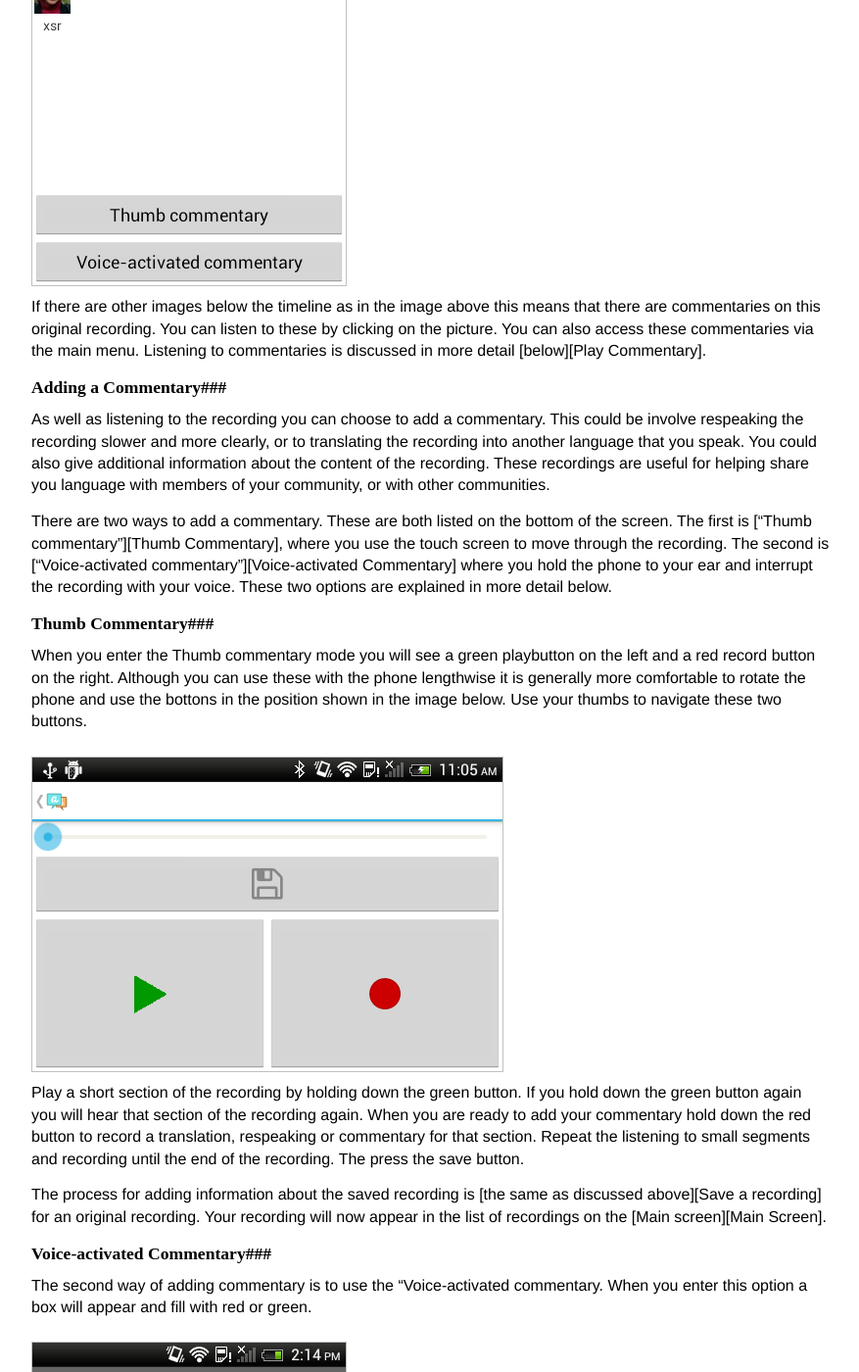
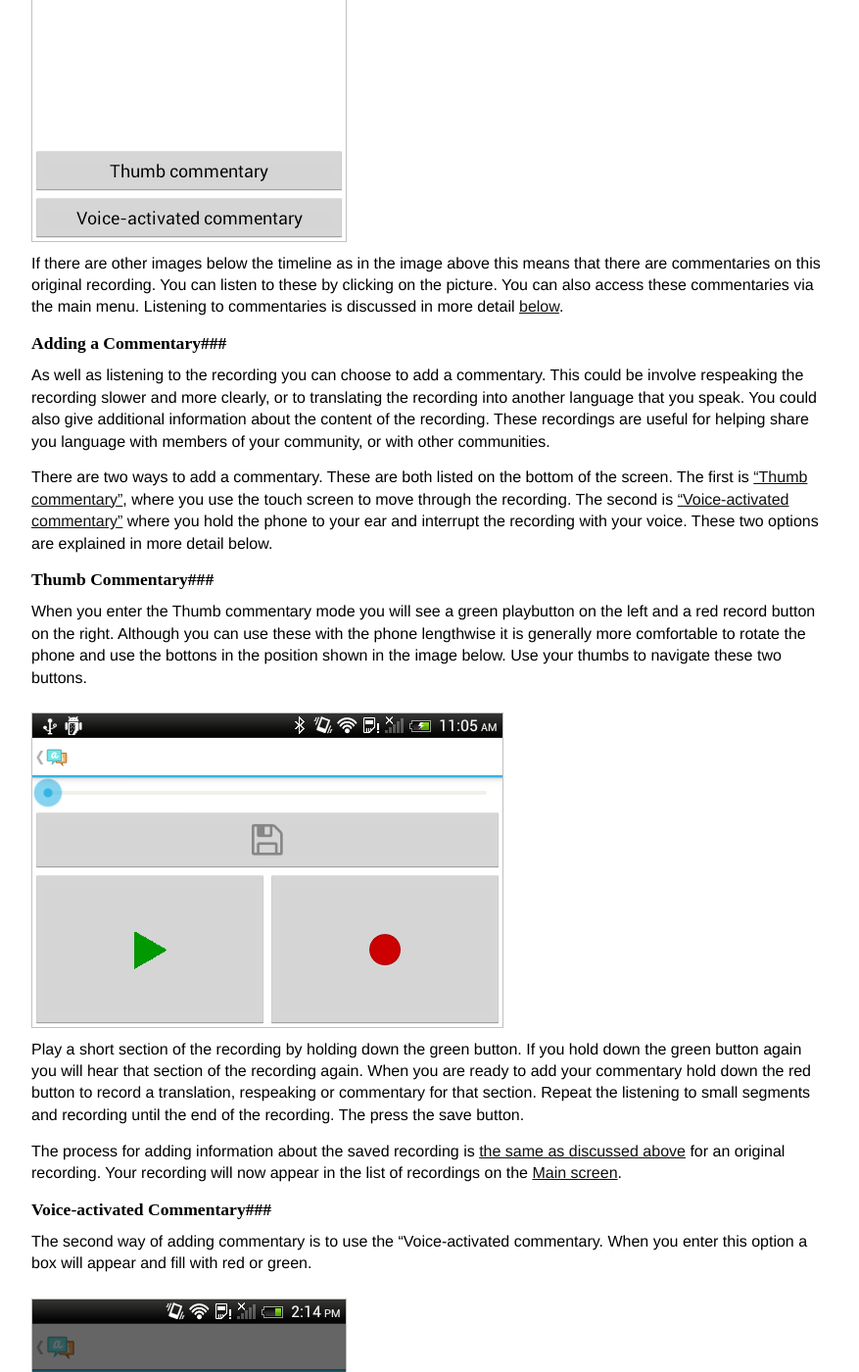
Before and after one commit to langtech/langtech.github.com, a Jekyll site: the page built from aikuma/howto.md, in a window 1280 px wide and 1400 px high, scrolled down 4058 px. Shown: the whole window at 98% size, without its empty margins (200-1077 px from the left). Built offline with Jekyll 4.4.1, drawn with Linux system fonts in a browser that asks for light colours; some of the changed text lies outside the part shown.

Commit message:
Update crossreferences
Changed code on crossrefs so they should now work.

```diff
--- a/aikuma/howto.md
+++ b/aikuma/howto.md
@@ -22,12 +22,12 @@ Using the icons along the top of the screen you can nagivate to other features o
 These other screens are explained in seperate sections below:
 
 * The Aikuma logo will always bring you back to this screen when you are in other areas of the application.
-* The red recording button will take you to the [recording screen][Record]. You will be able to make a recording.
+* The red recording button will take you to the [recording screen](#Record). You will be able to make a recording.
 * The question mark will take you out of the application to the [Aikuma website](http://lp20.org/aikuma/index.html).
-* The person image will take you to the list of [users][Users]. You will be able to add a new user.
-* The gear will take you to the [settings][Settings] screen. Here you can set the default languages and synching mode.
+* The person image will take you to the list of [users](#Users). You will be able to add a new user.
+* The gear will take you to the [settings](#Settings) screen. Here you can set the default languages and synching mode.
 
-The main space on this screen is filled with the list of recordings that have been made by users of the application. As you can see from the list in the image above, this includes an image of the speaker, and the date and duration of the recording. You can select a recording to listen to it or add commentary. This is explained in the [Playback][Playback] section below.
+The main space on this screen is filled with the list of recordings that have been made by users of the application. As you can see from the list in the image above, this includes an image of the speaker, and the date and duration of the recording. You can select a recording to listen to it or add commentary. This is explained in the [Playback](#Playback) section below.
 
 
 Record
@@ -48,7 +48,7 @@ You can record in one of two different ways.
 
 To stop recording either press the pause button or lower the phone from your ear. You will be able to see how long the recording is at the top of the screen. You can continue the recording again using either of the two options.
 
-If you decide you don't want to make the recording, of you've made a recording you do not want press either the back button or the Aikuma homepage button. This will take you back to the [Main screen][Main screen].
+If you decide you don't want to make the recording, of you've made a recording you do not want press either the back button or the Aikuma homepage button. This will take you back to the [Main screen](#Main screen).
 
 Once your recording is complete press the save button. This is the image of the disk above the recording button. This will take you into the save screen:
 
@@ -74,7 +74,7 @@ Pressing the large green tick at the bottom of the screen will save the recordin
 
 Your recording will now appear in the list on the main screen, with the date, duration and the image of the people in the recording.
 
-To go back to the [Main screen][Main Screen] at any time press the Aikuma logo in the top left-hand corner of the screen.
+To go back to the [Main screen](#Main Screen) at any time press the Aikuma logo in the top left-hand corner of the screen.
 
 
 Playback
@@ -85,12 +85,12 @@ When you select an original recording from the list on the Main screen you will
 ![Listening to recording](/images/HowTo/ListenfromList.png)
 <p class="clear"/>
 
-If there are other images below the timeline as in the image above this means that there are commentaries on this original recording. You can listen to these by clicking on the picture. You can also access these commentaries via the main menu. Listening to commentaries is discussed in more detail [below][Play Commentary].
+If there are other images below the timeline as in the image above this means that there are commentaries on this original recording. You can listen to these by clicking on the picture. You can also access these commentaries via the main menu. Listening to commentaries is discussed in more detail [below](#Play Commentary).
 
 ###Adding a Commentary###
 As well as listening to the recording you can choose to add a commentary. This could be involve respeaking the recording slower and more clearly, or to translating the recording into another language that you speak. You could also give additional information about the content of the recording. These recordings are useful for helping share you language with members of your community, or with other communities.
 
-There are two ways to add a commentary. These are both listed on the bottom of the screen. The first is ["Thumb commentary"][Thumb Commentary], where you use the touch screen to move through the recording. The second is ["Voice-activated commentary"][Voice-activated Commentary] where you hold the phone to your ear and interrupt the recording with your voice. These two options are explained in more detail below.
+There are two ways to add a commentary. These are both listed on the bottom of the screen. The first is ["Thumb commentary"](#Thumb Commentary), where you use the touch screen to move through the recording. The second is ["Voice-activated commentary"](#Voice-activated Commentary) where you hold the phone to your ear and interrupt the recording with your voice. These two options are explained in more detail below.
 
 ###Thumb Commentary###
 When you enter the Thumb commentary mode you will see a green playbutton on the left and a red record button on the right. Although you can use these with the phone lengthwise it is generally more comfortable to rotate the phone and use the bottons in the position shown in the image below. Use your thumbs to navigate these two buttons.
@@ -100,7 +100,7 @@ When you enter the Thumb commentary mode you will see a green playbutton on the
 
 Play a short section of the recording by holding down the green button. If you hold down the green button again you will hear that section of the recording again. When you are ready to add your commentary hold down the red button to record a translation, respeaking or commentary for that section. Repeat the listening to small segments and recording until the end of the recording. The press the save button.
 
-The process for adding information about the saved recording is [the same as discussed above][Save a recording] for an original recording. Your recording will now appear in the list of recordings on the [Main screen][Main Screen].
+The process for adding information about the saved recording is [the same as discussed above](#Save a recording) for an original recording. Your recording will now appear in the list of recordings on the [Main screen](#Main Screen).
 
 ###Voice-activated Commentary###
 The second way of adding commentary is to use the "Voice-activated commentary. When you enter this option a box will appear and fill with red or green.
@@ -118,10 +118,10 @@ At the bottom of the screen is the voice sensitivity slider. When you start usin
 
 Now you can begin to make your recording. Hold the phone up to your ear and listen to the recording. At a convenient break start your translation, respeaking or commentary. The phone will recognise your voice input, stop the original recording and record your voice. When you stop talking the recording will go back a second or two and continue. Do this until the end of the recording, then press the save button.
 
-The process for adding information about the saved recording is [the same as discussed above][Save a recording] for an original recording. Your recording will now appear in the list of recordings on the [Main screen][Main Screen].
+The process for adding information about the saved recording is [the same as discussed above](#Save a recording) for an original recording. Your recording will now appear in the list of recordings on the [Main screen](#Main Screen).
 
 ###Play Commentary###
-You can select a commentary to play from the recording list on the [Main screen][Main Screen] or by selecting it in the playback screen for the original recording.
+You can select a commentary to play from the recording list on the [Main screen](#Main Screen) or by selecting it in the playback screen for the original recording.
 Playing back a commentary will include playing back the segments of the original recording and the commentary.
 
 ![Commentary playback](/images/HowTo/CommentaryPlayback.png)
@@ -131,7 +131,7 @@ The playback screen for the commentary looks very similar to that for the origin
 
 The images of the people in the original recording are at the top of the screen, and the image of the person doing the commentary is below the timeline, outlined in red. If there is more than one commentary recorded the one you are listening to is circled red. You can move to another commentary by clicking on the other image(s). You can return to the original recording through the main screen.
 
-To go back to the [Main screen][Main Screen] at any time press the Aikuma logo in the top left-hand corner of the screen. If you are in the middle of a recording it will ask you if you want to discard it. If you do, press 'Discard', if you don't press 'Cancel' and save the recording before exiting.
+To go back to the [Main screen](#Main Screen) at any time press the Aikuma logo in the top left-hand corner of the screen. If you are in the middle of a recording it will ask you if you want to discard it. If you do, press 'Discard', if you don't press 'Cancel' and save the recording before exiting.
 
 Users
 -----
@@ -148,7 +148,7 @@ To add a new user click on the large grey button with the user icon at the top o
 ![New User](/images/HowTo/NewUserEmpty.png)
 <p class="clear"/>
 
-Sherpa is already listed a language because it has been set as a default language, this is done in the [Settings][Setting default languages] screen (discussed below). To add a new user follow these steps:
+Sherpa is already listed a language because it has been set as a default language, this is done in the [Settings](#Setting default languages) screen (discussed below). To add a new user follow these steps:
 
 1. Add the person's name
 2. Take a photograph of the person using the mobile phone in the camera. You will be given the chance to accept the photo or reject it and try again.
@@ -181,7 +181,7 @@ You can also set a custom language ("Add Custom language") if the language you s
 
 To remove a langauge from the list press the red cross next to the language name and it will be removed.
 
-To go back to the [Main screen][Main Screen] at any time press the Aikuma logo in the top left-hand corner of the screen.
+To go back to the [Main screen](#Main Screen) at any time press the Aikuma logo in the top left-hand corner of the screen.
 
 Help
 ----------
@@ -222,7 +222,7 @@ After a custom language has been added it will appear in the list for that speak
 
 If you remove a language from the list of default languages it will not change the languages listed for participants you created earlier.
 
-To go back to the [Main screen][Main Screen] at any time press the Aikuma logo in the top left-hand corner of the screen.
+To go back to the [Main screen](#Main Screen) at any time press the Aikuma logo in the top left-hand corner of the screen.
 
 ###Syncing the device to a server###
 This part of the settings page is only relevant if you are using Aikuma as part of a network of devices. Clicking on the "Sync Settings" button will take you to this page:
@@ -233,7 +233,7 @@ This part of the settings page is only relevant if you are using Aikuma as part
 If you have created a central server for the network you can type in the IP address and information.
 'Automatic Sync' can be turned on or off by pressing the button. Pressing 'Sync now' will sync the data on this device with the server only if the correct information has been typed above and there is an available connection.
 
-To go back to the [Main screen][Main Screen] at any time press the Aikuma logo in the top left-hand corner of the screen.
+To go back to the [Main screen](#Main Screen) at any time press the Aikuma logo in the top left-hand corner of the screen.
 
 Updating Aikuma
 ---------------
```
